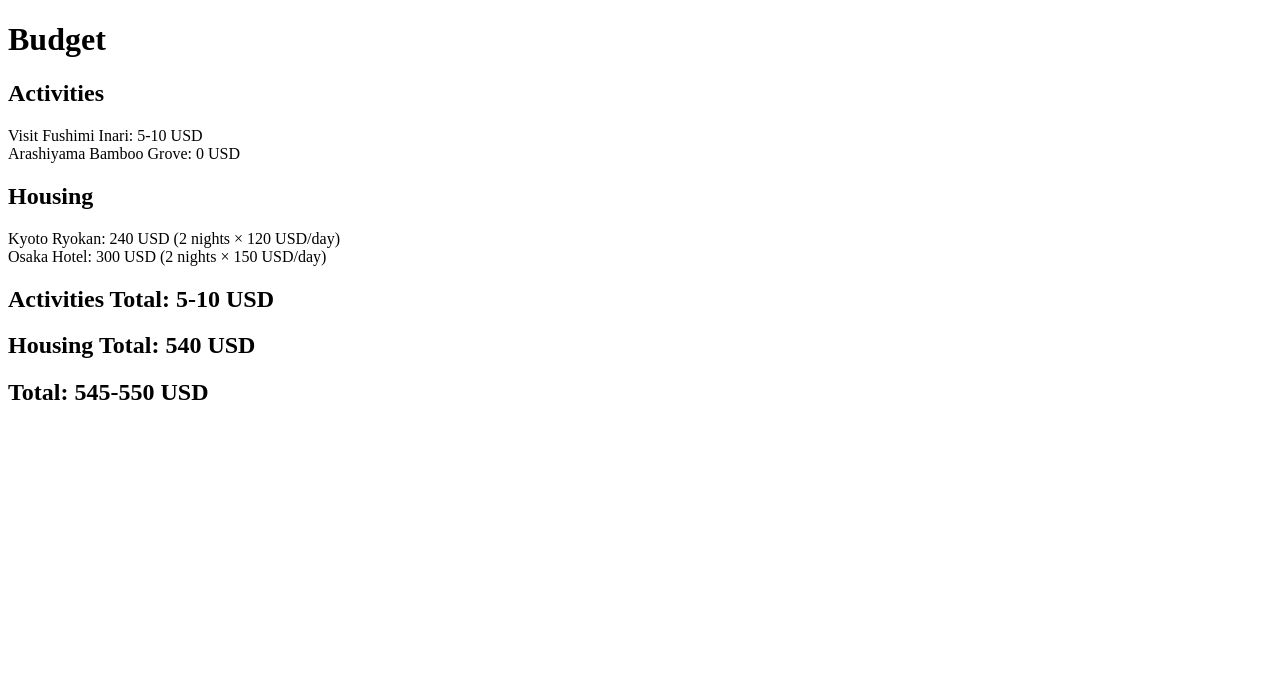
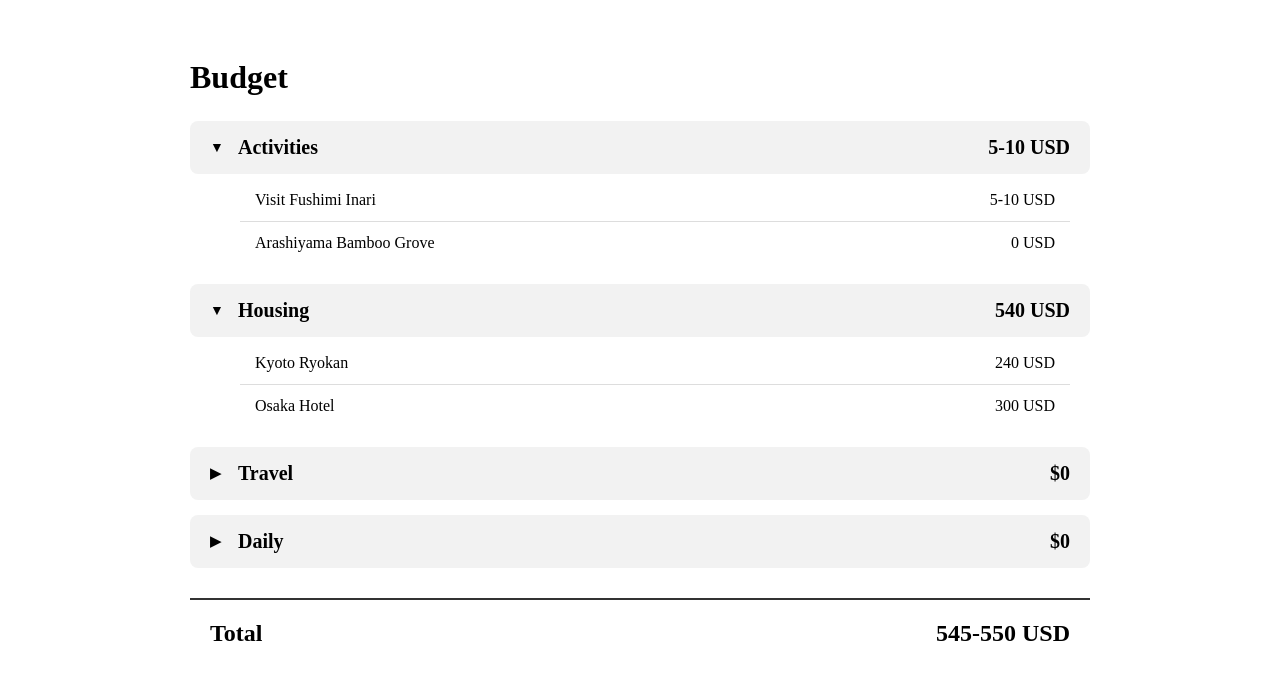
Before and after one commit to Yonder-COMP490/Yonder-COMP490-Main, a React (Vite) app: page /Budget in a window 1280 px wide. Shown: the top 680 px of the page. Built offline with nearby package versions, Linux system fonts and the light colour scheme.

Commit message:
Budget Visuals

```diff
--- /dev/null
+++ b/src/pages/Budget.css
@@ -0,0 +1,93 @@
+.budget-page {
+    padding: 30px;
+    max-width: 900px;
+    margin: 0 auto;
+}
+
+.budget-title {
+    font-size: 32px;
+    margin-bottom: 25px;
+}
+
+.budget-section {
+    margin-bottom: 15px;
+}
+
+.budget-section-header {
+    display: flex;
+    align-items: center;
+    justify-content: space-between;
+    padding: 15px 20px;
+    background-color: #f2f2f2;
+    border-radius: 8px;
+    cursor: pointer;
+    font-size: 20px;
+    font-weight: bold;
+}
+
+.budget-section-header:hover {
+    background-color: #e8e8e8;
+}
+
+.budget-section-left {
+    display: flex;
+    align-items: center;
+    gap: 10px;
+}
+
+.budget-arrow {
+    font-size: 14px;
+    width: 18px;
+}
+
+.budget-section-cost {
+    font-weight: bold;
+}
+
+.budget-items {
+    padding: 5px 20px 5px 50px;
+}
+
+.budget-item {
+    display: flex;
+    justify-content: space-between;
+    align-items: center;
+    padding: 12px 15px;
+    border-bottom: 1px solid #ddd;
+    font-size: 16px;
+}
+
+.budget-item:last-child {
+    border-bottom: none;
+}
+
+.budget-item-clickable {
+    cursor: pointer;
+}
+
+.budget-item-clickable:hover {
+    background-color: #f5f5f5;
+}
+
+.budget-item-name {
+    font-weight: 500;
+}
+
+.budget-item-cost {
+    white-space: nowrap;
+}
+
+.budget-total {
+    display: flex;
+    justify-content: space-between;
+    align-items: center;
+    margin-top: 30px;
+    padding: 20px;
+    border-top: 2px solid #333;
+    font-size: 24px;
+    font-weight: bold;
+}
+
+.budget-daily {
+    margin-top: 10px;
+}
--- a/src/pages/Budget.jsx
+++ b/src/pages/Budget.jsx
@@ -1,6 +1,8 @@
+import { useState } from "react";
 import { useActivities } from "../components/ActivityContext";
 import { useHousing } from "../components/HousingContext";
 import Cost from "../components/Cost";
+import "./Budget.css";
 
 function getNumberOfNights(checkInDate, checkOutDate) {
   if (!checkInDate || !checkOutDate) {
@@ -22,13 +24,20 @@ function Budget() {
   const { activities } = useActivities();
   const { housing } = useHousing();
 
+  const [expandedSections, setExpandedSections] = useState({
+    activities: true,
+    housing: true,
+    travel: false,
+    daily: false,
+  });
+
   const activityTotal = new Cost();
   const housingTotal = new Cost();
-
 
   activities.forEach((activity) => {
     activityTotal.addCost(activity.cost);
   });
+
   housing.forEach((housingItem) => {
     const nights = getNumberOfNights(
       housingItem.checkInDate,
@@ -45,30 +54,104 @@ function Budget() {
       housingTotal.addCost(housingCost);
     }
   });
+
   const total = new Cost();
   total.addCost(activityTotal);
   total.addCost(housingTotal);
 
+  function toggleSection(section) {
+    setExpandedSections((previous) => ({
+      ...previous,
+      [section]: !previous[section],
+    }));
+  }
+
   return (
-    <div>
-      <h1>Budget</h1>
+    <div className="budget-page">
+      <h1 className="budget-title">Budget</h1>
 
-      <h2>Activities</h2>
+      {/* Activities */}
+      <div className="budget-section">
+        <div
+          className="budget-section-header"
+          onClick={() => toggleSection("activities")}
+        >
+          <div className="budget-section-left">
+            <span className="budget-arrow">
+              {expandedSections.activities ? "▼" : "▶"}
+            </span>
 
+            <span>Activities</span>
+          </div>
+
+          <span className="budget-section-cost">
+            {activityTotal.toString()}
+          </span>
+        </div>
+
+        {expandedSections.activities && (
+          <div className="budget-items">
             {activities.map((activity) => (
-        <div key={activity.id}>
-          <span>{activity.name}: </span>
-          <span>{activity.cost.toString()}</span>
+              <div
+                className="budget-item budget-item-clickable"
+                key={activity.id}
+              >
+                <span className="budget-item-name">
+                  {activity.name}
+                </span>
+
+                <span className="budget-item-cost">
+                  {activity.cost.toString()}
+                </span>
               </div>
             ))}
+          </div>
+        )}
+      </div>
 
-      <h2>Housing</h2>
+      {/* Housing */}
+      <div className="budget-section">
+        <div
+          className="budget-section-header"
+          onClick={() => toggleSection("housing")}
+        >
+          <div className="budget-section-left">
+            <span className="budget-arrow">
+              {expandedSections.housing ? "▼" : "▶"}
+            </span>
 
+            <span>Housing</span>
+          </div>
+
+          <span className="budget-section-cost">
+            {housingTotal.toString()}
+          </span>
+        </div>
+
+        {expandedSections.housing && (
+          <div className="budget-items">
             {housing.map((housingItem) => {
               const nights = getNumberOfNights(
                 housingItem.checkInDate,
                 housingItem.checkOutDate
               );
+
+              if (!housingItem.costPerDay) {
+                return (
+                  <div
+                    className="budget-item budget-item-clickable"
+                    key={housingItem.id}
+                  >
+                    <span className="budget-item-name">
+                      {housingItem.name}
+                    </span>
+
+                    <span className="budget-item-cost">
+                      $0
+                    </span>
+                  </div>
+                );
+              }
 
               const totalCost = new Cost(
                 housingItem.costPerDay.lowerEnd * nights,
@@ -77,24 +160,81 @@ function Budget() {
               );
 
               return (
-          <div key={housingItem.id}>
-            <span>{housingItem.name}: </span>
+                <div
+                  className="budget-item budget-item-clickable"
+                  key={housingItem.id}
+                >
+                  <span className="budget-item-name">
+                    {housingItem.name}
+                  </span>
 
-            <span>
+                  <span className="budget-item-cost">
                     {totalCost.toString()}
-              {" "}
-              ({nights} nights ×{" "}
-              {housingItem.costPerDay.toString()}/day)
                   </span>
                 </div>
               );
             })}
+          </div>
+        )}
+      </div>
 
-      <h2>Activities Total: {activityTotal.toString()}</h2>
+      {/* Travel */}
+      <div className="budget-section">
+        <div
+          className="budget-section-header"
+          onClick={() => toggleSection("travel")}
+        >
+          <div className="budget-section-left">
+            <span className="budget-arrow">
+              {expandedSections.travel ? "▼" : "▶"}
+            </span>
 
-      <h2>Housing Total: {housingTotal.toString()}</h2>
+            <span>Travel</span>
+          </div>
 
-      <h2>Total: {total.toString()}</h2>
+          <span className="budget-section-cost">
+            $0
+          </span>
+        </div>
+
+        {expandedSections.travel && (
+          <div className="budget-items">
+            {/* Travel items will go here */}
+          </div>
+        )}
+      </div>
+
+      {/* Daily */}
+      <div className="budget-section budget-daily">
+        <div
+          className="budget-section-header"
+          onClick={() => toggleSection("daily")}
+        >
+          <div className="budget-section-left">
+            <span className="budget-arrow">
+              {expandedSections.daily ? "▼" : "▶"}
+            </span>
+
+            <span>Daily</span>
+          </div>
+
+          <span className="budget-section-cost">
+            $0
+          </span>
+        </div>
+
+        {expandedSections.daily && (
+          <div className="budget-items">
+            {/* Daily budget items will go here */}
+          </div>
+        )}
+      </div>
+
+      {/* Total */}
+      <div className="budget-total">
+        <span>Total</span>
+        <span>{total.toString()}</span>
+      </div>
     </div>
   );
 }
```
Lines whose indentation alone changed are shown as unchanged.
